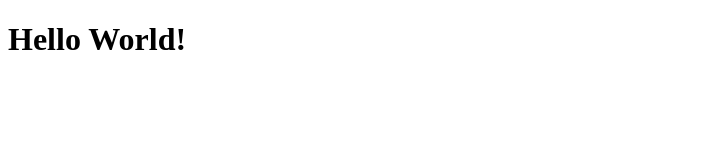
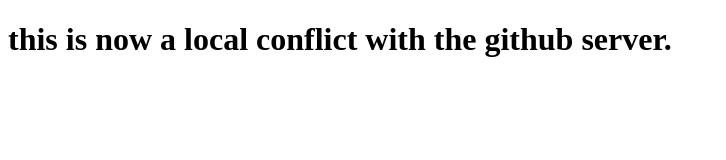
Before and after one commit to chawk/merge_conflict_example, a plain HTML site: page index.html in a window 1280 px wide. Shown: the whole page, without its empty margins (0-726 px from the left). Drawn offline with Linux system fonts and the light colour scheme.

Commit message:
changed this file

```diff
--- a/index.html
+++ b/index.html
@@ -6,6 +6,6 @@
     <title>Document</title>
 </head>
 <body>
-    <h1>Hello World!</h1>
+    <h1>this is  now a local conflict with the github server.</h1>
 </body>
 </html>
```
